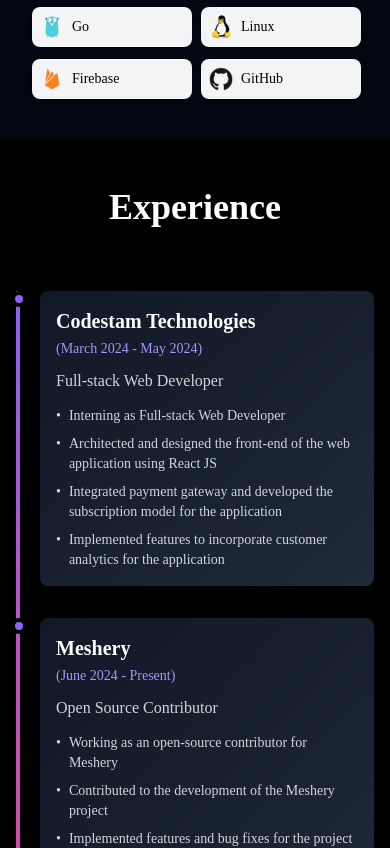
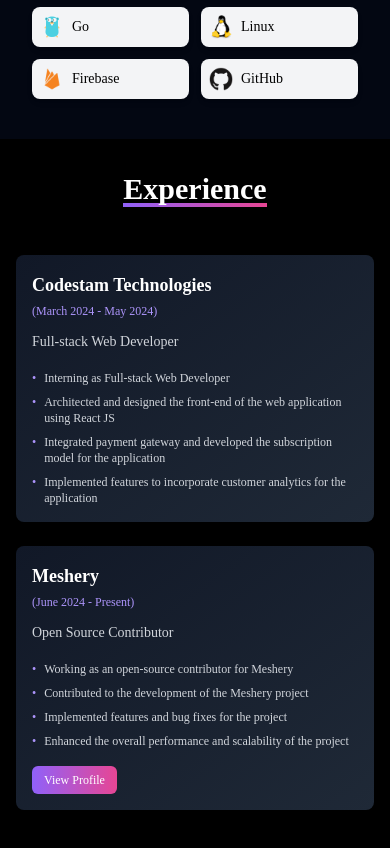
Before and after one commit to Aviral0702/Portfolio-final, a React (Vite) app: page / in a window 390 px wide. Shown: the part 2300-3148 px from the top of the page. Built offline with nearby package versions, Linux system fonts and the light colour scheme; no server answers.

Commit message:
feat: enhance Experience, Skills, and Tech and Tools sections with improved layout, responsiveness, and styling

```diff
--- a/src/Sections/Experience.jsx
+++ b/src/Sections/Experience.jsx
@@ -27,53 +27,58 @@
   ];
 
   return (
-    <div id="experience" className="min-h-screen bg-black text-white py-12 px-4">
-      {/* Header Section - Centered */}
-      <div className="text-center mb-16">
-        <h1 className="text-4xl sm:text-5xl md:text-6xl font-bold mb-4">Experience</h1>
+    <div id="experience" className="min-h-screen bg-black text-white py-8 sm:py-12 px-4">
+      {/* Header Section */}
+      <div className="text-center mb-8 sm:mb-16">
+        <h1 className="text-3xl sm:text-4xl md:text-5xl lg:text-6xl font-bold mb-4 relative inline-block">
+          <p className='relative z-10'>Experience</p>
+          <span className="absolute bottom-0 left-0 w-full h-1 bg-gradient-to-r from-purple-500 to-pink-500"></span>
+        </h1>
       </div>
 
-      {/* Timeline Container - Adjusted max-width and padding */}
+      {/* Timeline Container */}
       <div className="max-w-4xl mx-auto relative">
-        {/* Vertical Line - Adjusted position */}
-        <div className="absolute left-0 sm:left-6 top-0 h-full w-1 bg-gradient-to-b from-purple-500 to-pink-500" />
+        {/* Vertical Line */}
+        <div className="absolute left-3 sm:left-6 top-0 h-full w-1 bg-gradient-to-b from-purple-500 to-pink-500 hidden sm:block" />
 
-        {/* Experience Items - Reduced spacing between items */}
-        <div className="space-y-8">
+        {/* Experience Items */}
+        <div className="space-y-6 sm:space-y-8">
           {experiences.map((exp, index) => (
-            <div key={index} className="relative pl-6 sm:pl-24">
-              {/* Timeline Dot - Adjusted position */}
-              <div className="absolute left-[-5px] sm:left-4 top-0 w-3 h-3 p-1 rounded-full bg-purple-500 border-4 border-black" />
+            <div key={index} className="relative pl-0 sm:pl-24">
+              {/* Timeline Dot - Hidden on mobile */}
+              <div className="absolute left-2 sm:left-4 top-0 w-3 h-3 rounded-full bg-purple-500 border-4 border-black hidden sm:block" />
 
-              {/* Content - Reduced padding and adjusted font sizes */}
-              <div className="bg-gradient-to-br from-gray-900 to-gray-800 rounded-lg p-4 shadow-xl">
-                <div className="flex flex-col sm:flex-row justify-between items-start sm:items-center mb-3">
-                  <div>
-                    <h2 className="text-xl font-bold mb-1">{exp.company}</h2>
-                    <h3 className="text-purple-400 font-medium text-sm">({exp.duration})</h3>
+              {/* Content Card */}
+              <div className="bg-gradient-to-br from-gray-900 to-gray-800 rounded-lg p-4 sm:p-6 shadow-xl hover:shadow-2xl transition-shadow duration-300">
+                {/* Header Section */}
+                <div className="flex flex-col sm:flex-row justify-between items-start sm:items-center mb-4">
+                  <div className="space-y-1">
+                    <h2 className="text-lg sm:text-xl font-bold text-white">{exp.company}</h2>
+                    <h3 className="text-purple-400 font-medium text-xs sm:text-sm">({exp.duration})</h3>
                   </div>
                   <div className="mt-2 sm:mt-0">
-                    <span className="text-base text-gray-300">{exp.role}</span>
+                    <span className="text-sm sm:text-base text-gray-300 font-medium">{exp.role}</span>
                   </div>
                 </div>
 
-                <ul className="space-y-2">
+                {/* Description List */}
+                <ul className="space-y-2 sm:space-y-3">
                   {exp.description.map((item, i) => (
-                    <li key={i} className="text-gray-300 text-sm flex items-start">
-                      <span className="mr-2">•</span>
-                      {item}
+                    <li key={i} className="text-gray-300 text-xs sm:text-sm flex items-start group">
+                      <span className="mr-2 text-purple-400 group-hover:text-pink-400 transition-colors">•</span>
+                      <span className="group-hover:text-white transition-colors">{item}</span>
                     </li>
                   ))}
                 </ul>
 
-                {/* Profile Button - Only shown for Meshery */}
+                {/* Profile Button - Only for Meshery */}
                 {exp.company === "Meshery" && (
-                  <div className="mt-4">
+                  <div className="mt-4 sm:mt-6">
                     <a
                       href="https://layer5.io/community/members/aviral-asthana"
                       target="_blank"
                       rel="noopener noreferrer"
-                      className="inline-block px-4 py-2 bg-gradient-to-r from-purple-500 to-pink-500 text-white rounded-md hover:opacity-90 transition-opacity text-sm font-medium"
+                      className="inline-block px-3 py-1.5 sm:px-4 sm:py-2 bg-gradient-to-r from-purple-500 to-pink-500 text-white rounded-md hover:opacity-90 transition-all duration-300 text-xs sm:text-sm font-medium hover:scale-105"
                     >
                       View Profile
                     </a>
--- a/src/Sections/Skills.jsx
+++ b/src/Sections/Skills.jsx
@@ -5,10 +5,10 @@
 const Skills = () => (
   <div
     id="skills"
-    className="section min-h-screen bg-gray-950 text-white flex flex-col items-center justify-center py-10 md:py-20 px-4 md:px-8"
+    className="section min-h-screen bg-gray-950 text-white flex flex-col items-center justify-center py-10 z-10 md:py-20 px-4 md:px-8"
   >
     {/* Header */}
-    <h1 className="text-4xl sm:text-5xl md:text-6xl font-bold relative mb-8 md:mb-16">
+    <h1 className="text-4xl sm:text-5xl md:text-6xl font-bold relative mt-4 mb-4 md:mb-16">
       Skills
       <span className="absolute bottom-0 left-0 w-full h-1 bg-purple-600 mt-2"></span>
     </h1>
--- a/src/components/Techandtools.jsx
+++ b/src/components/Techandtools.jsx
@@ -57,7 +57,7 @@
         {tools.map((tool, index) => (
           <div
             key={index}
-            className="p-2 sm:p-3 bg-gray-100 text-black rounded-lg shadow-md hover:shadow-lg transition-shadow flex items-center gap-2 w-full min-w-[160px]"
+            className="p-2 sm:p-3 bg-gray-100 text-black rounded-lg shadow-md hover:shadow-lg transition-shadow flex items-center gap-2 w-full md:min-w-[160px]"
           >
             <img
               src={tool.icon}
```
